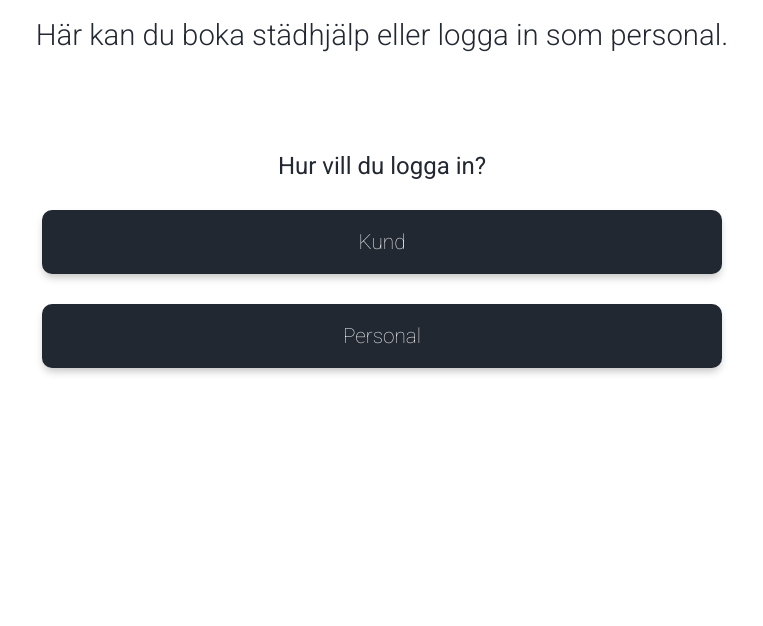
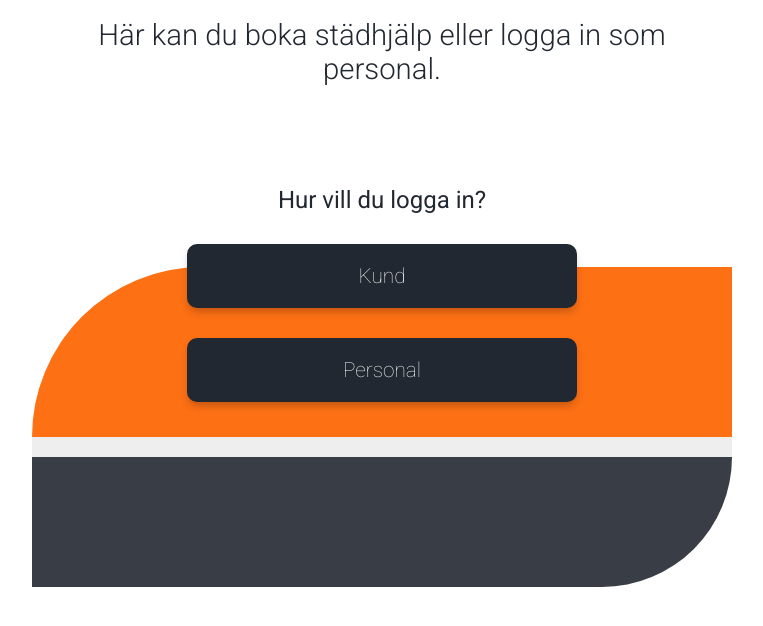
Before and after one commit to metinmayi/Agile, a website: page index.html in a window 1280 px wide. Shown: the part 172-798 px from the top of the page, without its empty margins (258-1021 px from the left). Drawn offline with nearby package versions, Linux system fonts and the light colour scheme; files that its build step writes are made by us from their sources.

Commit message:
small styling changes to index

```diff
--- a/index.html
+++ b/index.html
@@ -8,18 +8,27 @@
         <title>Städafint</title>
     </head>
     <body>
+        <div class="queryWrapper">
+            <div class="allWrapper">
                 <header>
                     <div class="logoContainer">
                         <h1>StädaFint</h1>
                     </div>
                 </header>
                 <div class="textWrapper">
-            <p>Här kan du boka städhjälp eller logga in som personal.</p>
+                    <p>
+                        Här kan du boka städhjälp eller logga in som personal.
+                    </p>
                 </div>
                 <div class="loginRegisterWrapper">
                     <p>Hur vill du logga in?</p>
                     <a href="login.html">Kund</a>
                     <a href="login.html">Personal</a>
                 </div>
+                <div class="orangeBox"></div>
+                <div class="lilBox"></div>
+                <div class="grayBox"></div>
+            </div>
+        </div>
     </body>
 </html>
--- a/scss/elements/_home.scss
+++ b/scss/elements/_home.scss
@@ -4,6 +4,17 @@
 
 * {
     margin: 0px;
+}
+
+@media only screen and (min-width: 600px) {
+    .queryWrapper {
+        display: flex;
+        justify-content: center;
+    }
+    .allWrapper {
+        width: 80%;
+        max-width: 700px;
+    }
 }
 
 body {
@@ -38,3 +49,23 @@ body {
         @include main-button;
     }
 }
+
+.orangeBox {
+    height: 170px;
+    border-top-left-radius: 170px;
+    background-color: $orange;
+    margin-top: -150px;
+    z-index: 0;
+}
+
+.lilBox {
+    height: 20px;
+    background-color: $silver;
+    z-index: 1;
+}
+
+.grayBox {
+    height: 130px;
+    border-bottom-right-radius: 200px;
+    background-color: $gray;
+}
```
Lines whose indentation alone changed are shown as unchanged.
